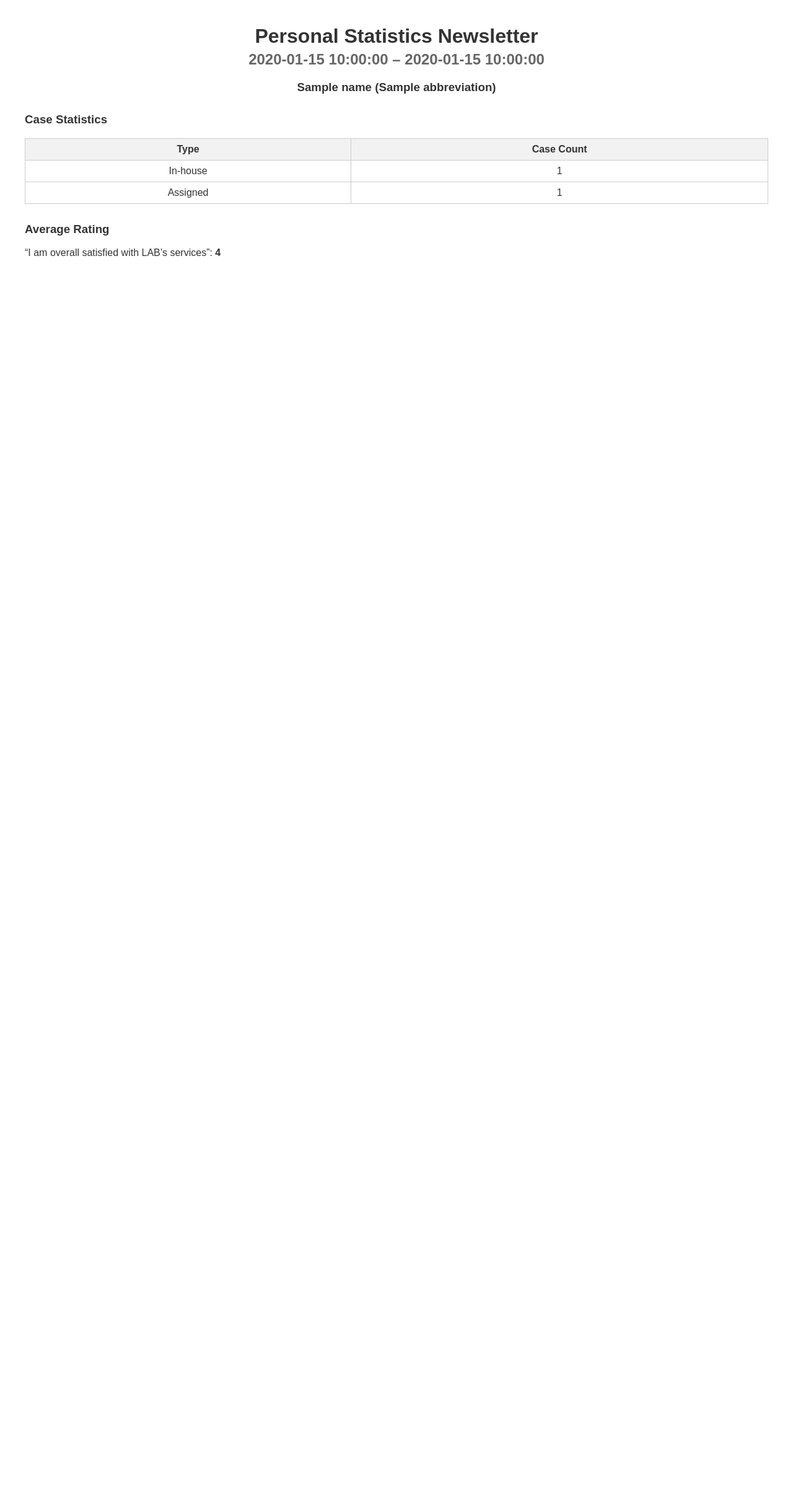
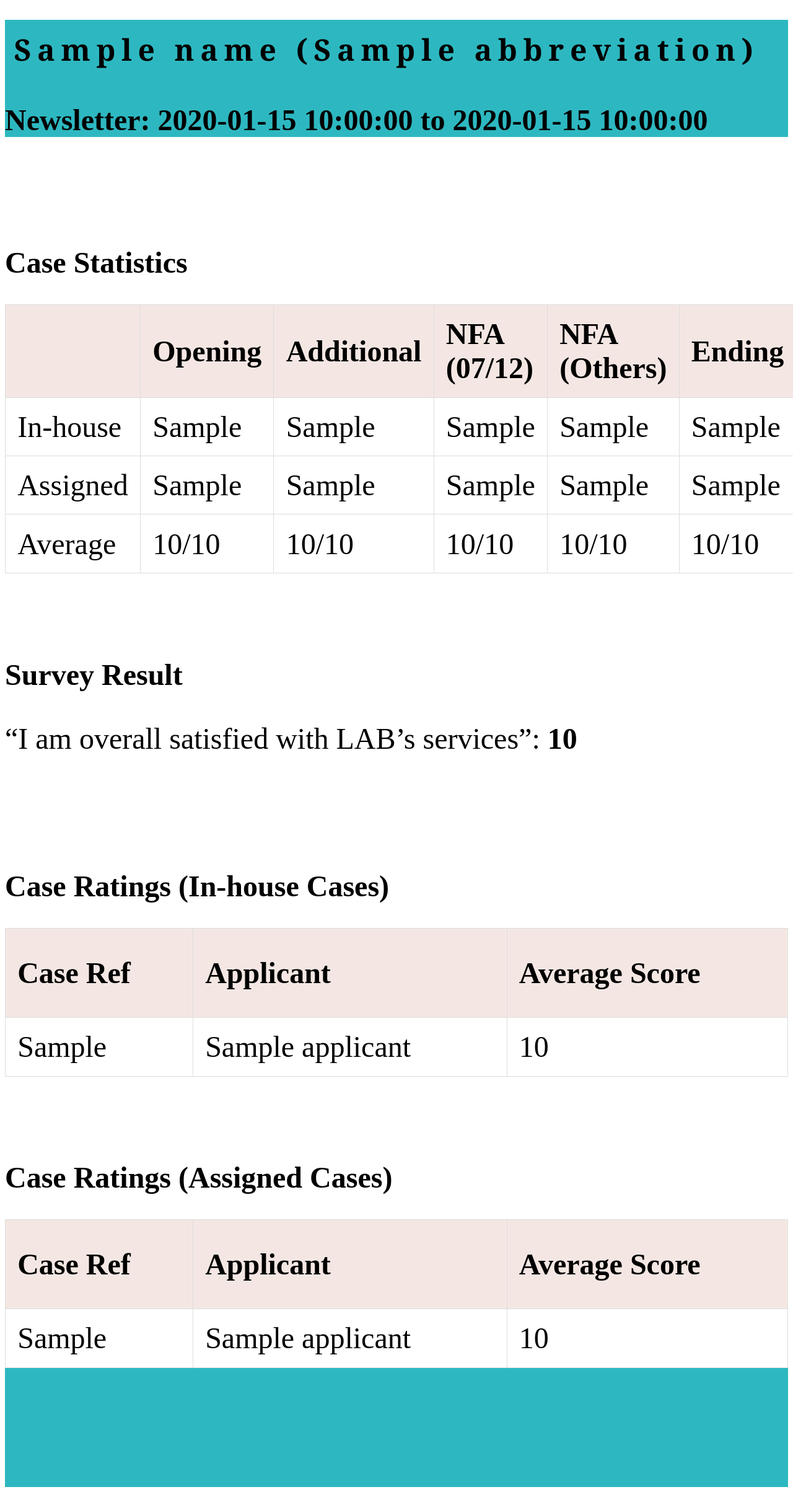
Before and after one commit to worldsofmind/lab-newsletter-generator, a Python web app: template templates/newsletter.html in a window 1280 px wide. Shown: the whole page at 62% size. Before the commit the page ends 413 px from the top, so only its background shows below. Run offline with Jinja, Linux system fonts and the light colour scheme; the template is opened without the code that fills it: most values are stand-ins (such as "Sample title", 1, 10 or a date in 2020).

Commit message:
Add files via upload

```diff
--- a/templates/newsletter.html
+++ b/templates/newsletter.html
@@ -1,70 +1,109 @@
 <!DOCTYPE html>
-<html lang="en">
+<html>
 <head>
-    <meta charset="UTF-8">
-    <title>LAB Officer Newsletter</title>
+  <meta charset="utf-8">
+  <title>Newsletter</title>
   <style>
-        body {
-            font-family: Arial, sans-serif;
-            margin: 40px;
-            color: #333;
-        }
-        .header {
-            text-align: center;
-        }
-        .header h1 {
-            margin-bottom: 0;
-        }
-        .header h2 {
-            margin-top: 5px;
-            color: #666;
-        }
-        .section {
-            margin-top: 30px;
-        }
-        table {
-            width: 100%;
-            border-collapse: collapse;
-            margin-top: 10px;
-        }
-        th, td {
-            border: 1px solid #ccc;
-            padding: 8px;
-            text-align: center;
-        }
-        th {
-            background-color: #f2f2f2;
-        }
+    .main-container {max-width:100%;}
+    *{font-size:48px;}
+    .minwidth {min-width: 65em;}
+    .font_topname {font-family: "Cambria";}
+    .font_quarteryear {font-family: "Corbel";}
+    .font_1 {font-family: "Bahnschrift";}
+    .font_2 {font-family: "Bahnschrift"}
+    .font_3 {font-family: "Corbel"}
+    .number_cell {vertical-align:top; border-bottom-style:hidden; padding-bottom:0em; border-radius: 3em 3em 0em 0em;}
+    .top_cell {border-radius: 2em; padding: 0.7em; font-size:0.9em; font-weight:normal}
+    .avg_cell {border-radius: 0em 0em 3em 3em;font-family: "Bahnschrift Light";}
+    .big_num {font-size:5em; font-weight:bold}
+    .med_num {font-size:4em; font-weight:bold}
+    .table_cell {background-color: #F4E7E3; font-weight:bold; height:3em; vertical-align:middle}
+    .blank_space {padding:1em}
+    #top_header {background-color: #2db8c1}
+    #bottom_header {background-color: #2db8c1; height:4em; width: 100%}
+    #report_card_label {letter-spacing:0.15em }
+    #staff_name {letter-spacing:0.2em; padding:0.3em}
+    table {width:100%; border-collapse: collapse;}
+    td, th {padding: 0.4em; border: 1px solid #ddd; text-align: left;}
   </style>
 </head>
-<body>
-    <div class="header">
-        <h1>Personal Statistics Newsletter</h1>
-        <h2>{{ period.date_start }} – {{ period.date_end }}</h2>
-        <h3>{{ name }} ({{ abbreviation }})</h3>
+<body class="main-container">
+
+  <div id="top_header">
+    <h1 class="font_topname" id="staff_name">{{ name }} ({{ abbreviation }})</h1>
+    <h2 class="font_quarteryear">Newsletter: {{ period.date_start }} to {{ period.date_end }}</h2>
   </div>
 
-    <div class="section">
-        <h3>Case Statistics</h3>
+  <div class="blank_space"></div>
+
+  <h2 class="font_1">Case Statistics</h2>
   <table>
-            <tr>
-                <th>Type</th>
-                <th>Case Count</th>
+    <tr class="table_cell">
+      <th></th><th>Opening</th><th>Additional</th><th>NFA (07/12)</th><th>NFA (Others)</th><th>Ending</th>
     </tr>
     <tr>
       <td>In-house</td>
-                <td>{{ inhouse_count }}</td>
+      <td>{{ inhouse_opening }}</td>
+      <td>{{ inhouse_additional }}</td>
+      <td>{{ inhouse_nfa_07_12 }}</td>
+      <td>{{ inhouse_nfa_others }}</td>
+      <td>{{ inhouse_ending }}</td>
     </tr>
     <tr>
       <td>Assigned</td>
-                <td>{{ assigned_count }}</td>
+      <td>{{ assigned_opening }}</td>
+      <td>{{ assigned_additional }}</td>
+      <td>{{ assigned_nfa_07_12 }}</td>
+      <td>{{ assigned_nfa_others }}</td>
+      <td>{{ assigned_ending }}</td>
+    </tr>
+    <tr class="avg_cell">
+      <td>Average</td>
+      <td>{{ avg_inhouse_opening }}/{{ avg_assigned_opening }}</td>
+      <td>{{ avg_inhouse_additional }}/{{ avg_assigned_additional }}</td>
+      <td>{{ avg_inhouse_nfa_07_12 }}/{{ avg_assigned_nfa_07_12 }}</td>
+      <td>{{ avg_inhouse_nfa_others }}/{{ avg_assigned_nfa_others }}</td>
+      <td>{{ avg_inhouse_ending }}/{{ avg_assigned_ending }}</td>
     </tr>
   </table>
-    </div>
 
-    <div class="section">
-        <h3>Average Rating</h3>
-        <p>“I am overall satisfied with LAB’s services”: <strong>{{ avg_rating }}</strong></p>
-    </div>
+  <div class="blank_space"></div>
+
+  <h2 class="font_1">Survey Result</h2>
+  <p>“I am overall satisfied with LAB’s services”: <strong>{{ avg_overall_satisfaction }}</strong></p>
+
+  <div class="blank_space"></div>
+
+  <h2 class="font_1">Case Ratings (In-house Cases)</h2>
+  <table>
+    <tr class="table_cell">
+      <th>Case Ref</th><th>Applicant</th><th>Average Score</th>
+    </tr>
+    {% for r in ratings_inhouse %}
+    <tr>
+      <td>{{ r.case_ref }}</td>
+      <td>{{ r.applicant }}</td>
+      <td>{{ r.avg_score }}</td>
+    </tr>
+    {% endfor %}
+  </table>
+
+  <div class="blank_space"></div>
+
+  <h2 class="font_1">Case Ratings (Assigned Cases)</h2>
+  <table>
+    <tr class="table_cell">
+      <th>Case Ref</th><th>Applicant</th><th>Average Score</th>
+    </tr>
+    {% for r in ratings_assigned %}
+    <tr>
+      <td>{{ r.case_ref }}</td>
+      <td>{{ r.applicant }}</td>
+      <td>{{ r.avg_score }}</td>
+    </tr>
+    {% endfor %}
+  </table>
+
+  <div id="bottom_header"></div>
 </body>
 </html>
```
Lines whose indentation alone changed are shown as unchanged.
